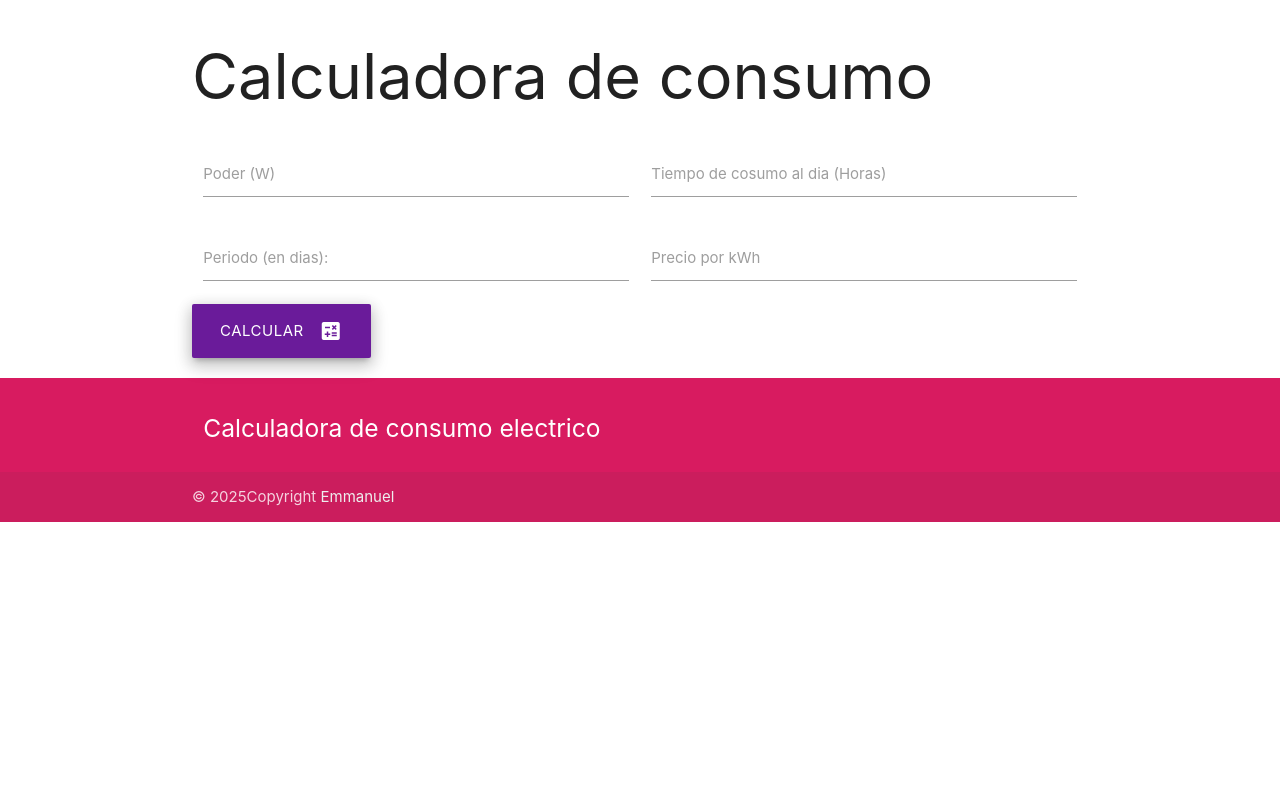
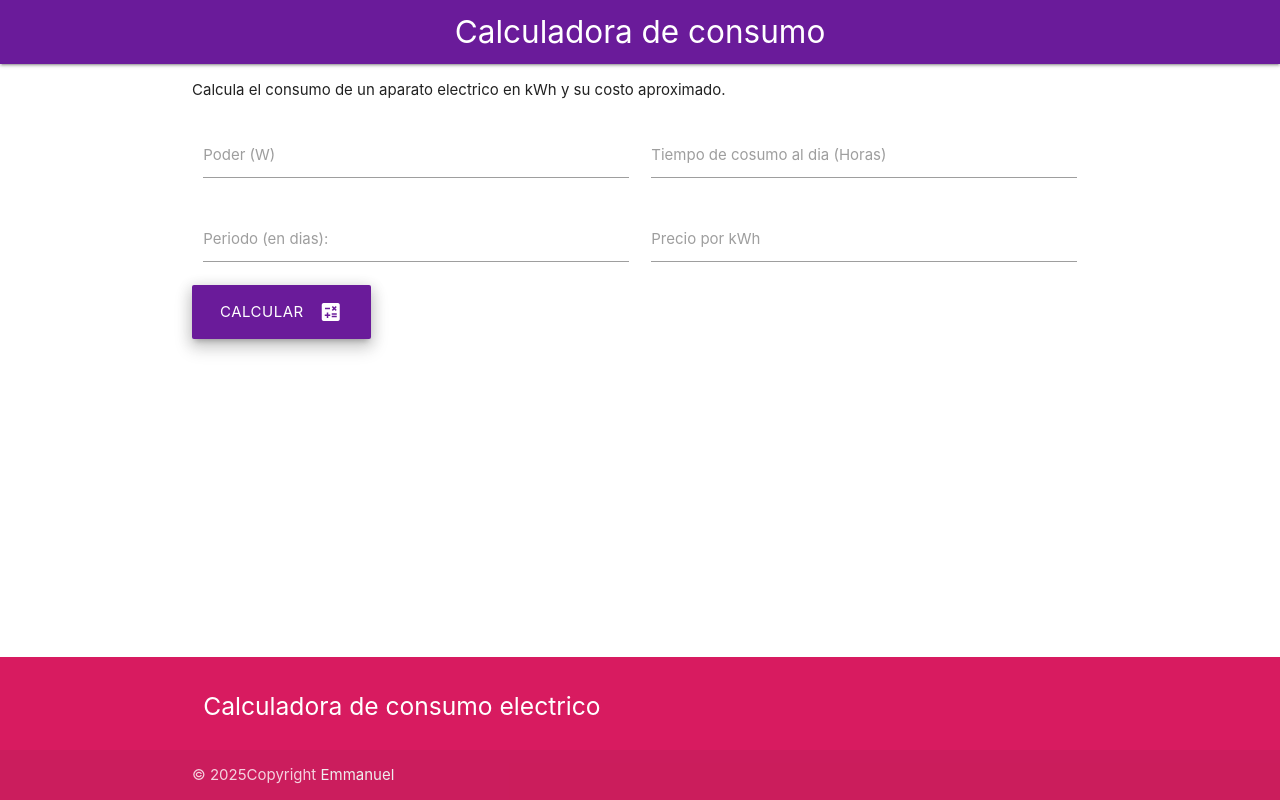
Before and after one commit to vidaencodigo/consumo-kWh, a plain HTML site: page index.html in a window 1280 px wide. Drawn offline with nearby package versions, Linux system fonts and the light colour scheme.

Commit message:
Se agrega consumo en kWh y el css se arreglo

```diff
--- a/app/App.js
+++ b/app/App.js
@@ -1,9 +1,10 @@
 import { Footer } from "./components/Footer.js";
 import { Main } from "./components/Main.js";
+import { Nav } from "./components/Nav.js";
 
 function App() {
     const d = document.getElementById("app");
-
+    d.appendChild(Nav());
     d.appendChild(Main());
     d.appendChild(Footer());
 }
--- a/app/components/FormCalular.js
+++ b/app/components/FormCalular.js
@@ -1,9 +1,10 @@
 
 function FormCalcular() {
-    const $form = document.createElement('div');
+    const $form = document.createElement('main');
     $form.classList.add('container');
     $form.innerHTML = `
-         <h1>Calculadora de consumo</h1>
+
+            <p>Calcula el consumo de un aparato electrico en kWh y su costo aproximado.</p>
             <form id="calculator-form">
                 <div class="row">
                     <div class="input-field col s12 m6">
--- /dev/null
+++ b/app/components/Nav.js
@@ -0,0 +1,15 @@
+function Nav(){
+    const nav = document.createElement('nav');
+    nav.classList.add('purple', 'darken-3');
+    nav.innerHTML = `
+    <div class="nav-wrapper">
+      <a href="#" class="brand-logo center">Calculadora de consumo</a>
+      <ul id="nav-mobile" class="right hide-on-med-and-down">
+
+      </ul>
+    </div>
+    `;
+    return nav;
+}
+
+export { Nav };
--- a/app/helpers/calcula.js
+++ b/app/helpers/calcula.js
@@ -10,6 +10,7 @@ function calcular() {
         "power": $power.value,
         "time": $time.value,
         "period": $period.value,
+        "total_periodo": CalcularPeriodo($period.value, Calcular($power.value, $time.value)),
         "total_costo": CalculaTotalPago(CalcularPeriodo($period.value, Calcular($power.value, $time.value)), $price.value)
     }
     return response;
@@ -28,8 +29,10 @@ document.addEventListener("DOMContentLoaded", () => {
         $div.innerHTML = `
             <p>Un aparato de ${res.power} W encedido ${res.time} horas por ${res.period} dias
             <br>
-            tiene un costo aproximado de <strong> $${res.total_costo.toFixed(2)}</strong>.
+            consume ${res.total_periodo.toFixed(2)} kWh en promedio, y tiene un costo aproximado de:
             </p>
+
+            <h3> $${res.total_costo.toFixed(2)}</h3>
 
         `;
         $result.innerHTML = "";
--- a/index.html
+++ b/index.html
@@ -10,7 +10,7 @@
     <!-- Compiled and minified CSS -->
     <link rel="stylesheet" href="https://cdnjs.cloudflare.com/ajax/libs/materialize/1.0.0/css/materialize.min.css">
     <style>
-        body {
+        .app {
             display: flex;
             min-height: 100vh;
             flex-direction: column;
@@ -23,7 +23,7 @@
 </head>
 
 <body>
-    <div id="app"></div>
+    <div id="app" class="app"></div>
     <!-- Compiled and minified JavaScript -->
     <script src="https://cdnjs.cloudflare.com/ajax/libs/materialize/1.0.0/js/materialize.min.js"></script>
 
```
